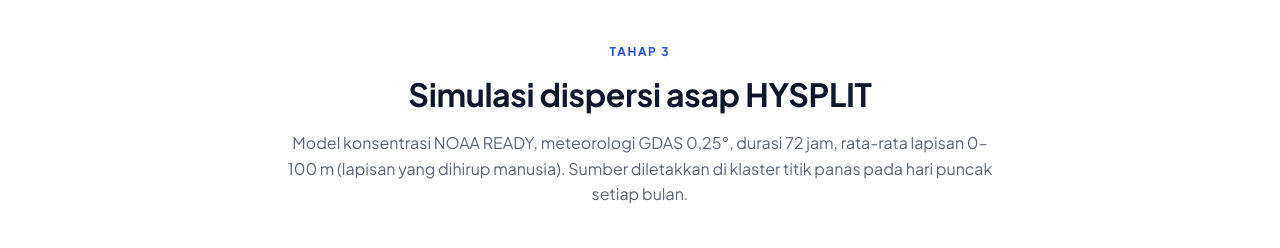
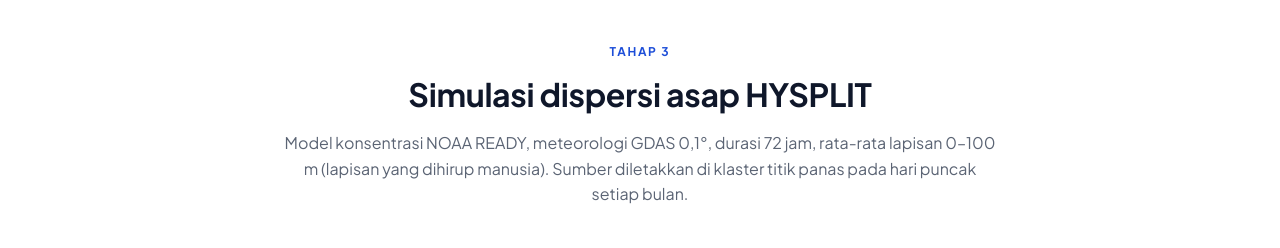
Before and after one commit to raissazaky/Asap-Riau-SIG, a plain HTML site: page metodologi.html in a window 1280 px wide. Shown: the part 2460-2708 px from the top of the page. Drawn offline with nearby package versions, Linux system fonts and the light colour scheme.

Commit message:
Update meteorological model resolution in metodologi.html

```diff
--- a/metodologi.html
+++ b/metodologi.html
@@ -59,7 +59,7 @@
 <section>
   <div class="wrap">
     <span class="eyebrow">Tahap 3</span><h2 class="title">Simulasi dispersi asap HYSPLIT</h2>
-    <p class="sub">Model konsentrasi NOAA READY, meteorologi GDAS 0,25°, durasi 72 jam, rata-rata lapisan 0–100 m (lapisan yang dihirup manusia). Sumber diletakkan di klaster titik panas pada hari puncak setiap bulan.</p>
+    <p class="sub">Model konsentrasi NOAA READY, meteorologi GDAS 0,1°, durasi 72 jam, rata-rata lapisan 0–100 m (lapisan yang dihirup manusia). Sumber diletakkan di klaster titik panas pada hari puncak setiap bulan.</p>
     <table class="t" id="tHys"><tr><th>Bulan</th><th>Tanggal mulai</th><th>Jumlah sumber</th><th>Kota di luar Riau yang dilalui asap</th></tr></table>
     <div class="grid g2" style="margin-top:20px">
       <div class="card"><h4 style="margin-top:0">Kelas kepekatan asap</h4>
```
